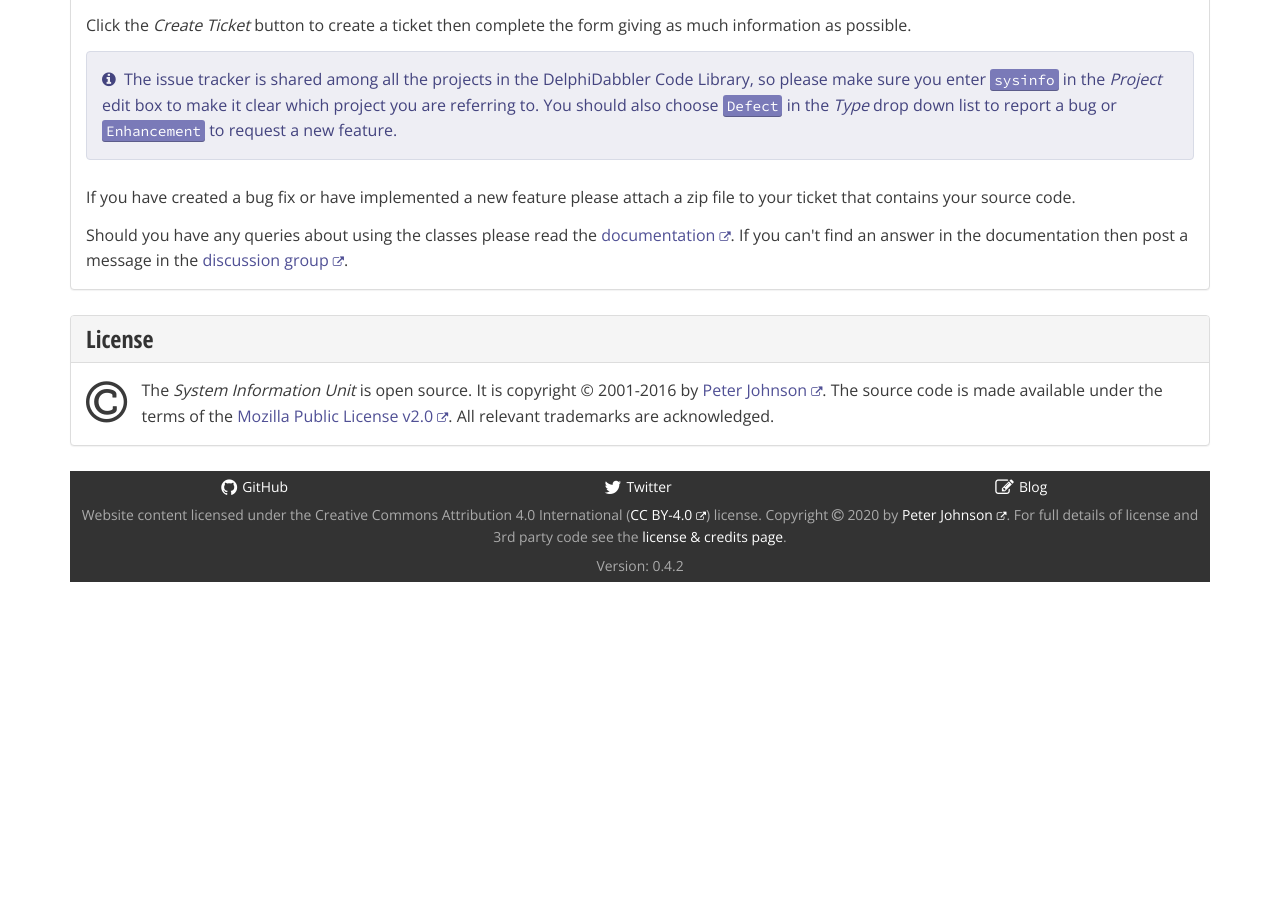
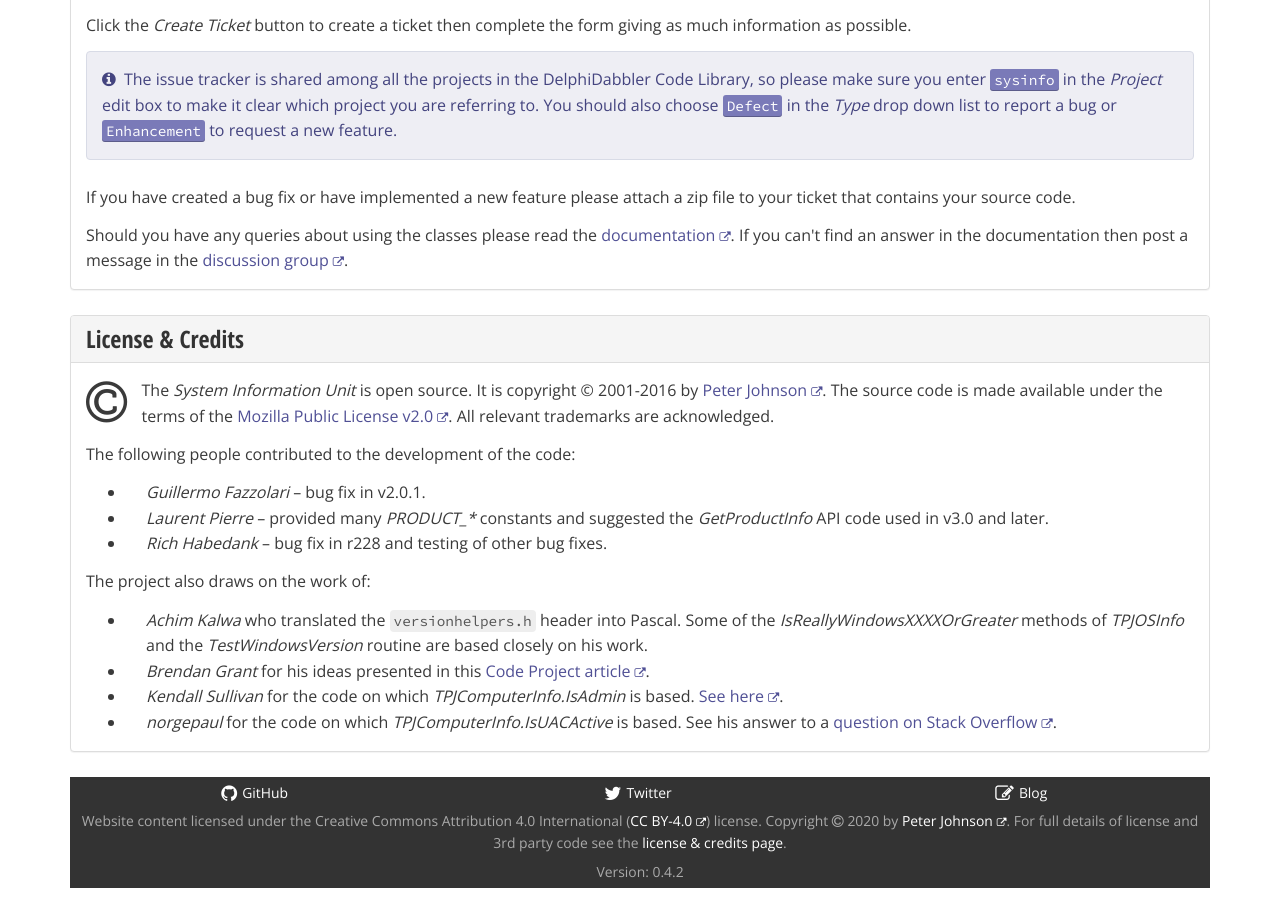
Before and after one commit to delphidabbler/delphidabbler.github.io, a Jekyll site: the page built from _software/sysinfo.html, in a window 1280 px wide and 900 px high, scrolled down 2649 px. Built offline with Jekyll 4.4.1, drawn with Linux system fonts in a browser that asks for light colours; nearby versions of some CDN libraries; before the commit the page ends 3243 px from its top, so only the background shows below that.

Commit message:
Add credits to "License" section and rename as "License & Credits"

```diff
--- a/_software/sysinfo.html
+++ b/_software/sysinfo.html
@@ -263,12 +263,43 @@ mothballed: false
 <section class="panel panel-default">
   <div class="panel-heading">
     <h2 class="panel-title">
-      License
+      License &amp; Credits
     </h2>
   </div>
   <div class="panel-body">
     <p>
       <span class="fa fa-copyright fa-pull-left fa-3x"></span> The <em>System Information Unit</em> is open source. It is copyright &copy; 2001-2016 by <a href="http://en.gravatar.com/delphidabbler" aria-label="Peter Johnson's Gravatar account">Peter Johnson</a>. The source code is made available under the terms of the <a href="http://www.mozilla.org/MPL/2.0/" aria-label="Mozilla Public License v2.0 on mozilla.org">Mozilla Public License v2.0</a>. All relevant trademarks are acknowledged.
     </p>
+    <p>
+      The following people contributed to the development of the code:
+    </p>
+    <ul>
+      <li>
+        <em>Guillermo Fazzolari</em> &ndash; bug fix in v2.0.1.
+      </li>
+      <li>
+        <em>Laurent Pierre</em> &ndash; provided many <var>PRODUCT_*</var> constants and suggested the <var>GetProductInfo</var> API code used in v3.0 and later.
+      </li>
+      <li>
+        <em>Rich Habedank</em> &ndash; bug fix in r228 and testing of other bug fixes.
+      </li>
+    </ul>
+    <p>
+      The project also draws on the work of:
+    </p>
+    <ul>
+      <li>
+         <em>Achim Kalwa</em> who translated the <code>versionhelpers.h</code> header into Pascal. Some of the <var>IsReallyWindowsXXXXOrGreater</var> methods of <var>TPJOSInfo</var> and the <var>TestWindowsVersion</var> routine are based closely on his work.
+      </li>
+      <li>
+        <em>Brendan Grant</em> for his ideas presented in this <a href="http://bit.ly/1mDKTu3">Code Project article</a>.
+      </li>
+      <li>
+        <em>Kendall Sullivan</em> for the code on which <var>TPJComputerInfo.IsAdmin</var> is based. <a href="http://edn.embarcadero.com/article/26752" aria-label="See the article">See here</a>.
+      </li>
+      <li>
+        <em>norgepaul</em> for the code on which <var>TPJComputerInfo.IsUACActive</var> is based. See his answer to a <a href="http://tinyurl.com/avlztmg" aria-label="Go to question on Stack Overflow">question on Stack Overflow</a>.
+      </li>
+    </ul>
   </div>
 </section>
```
